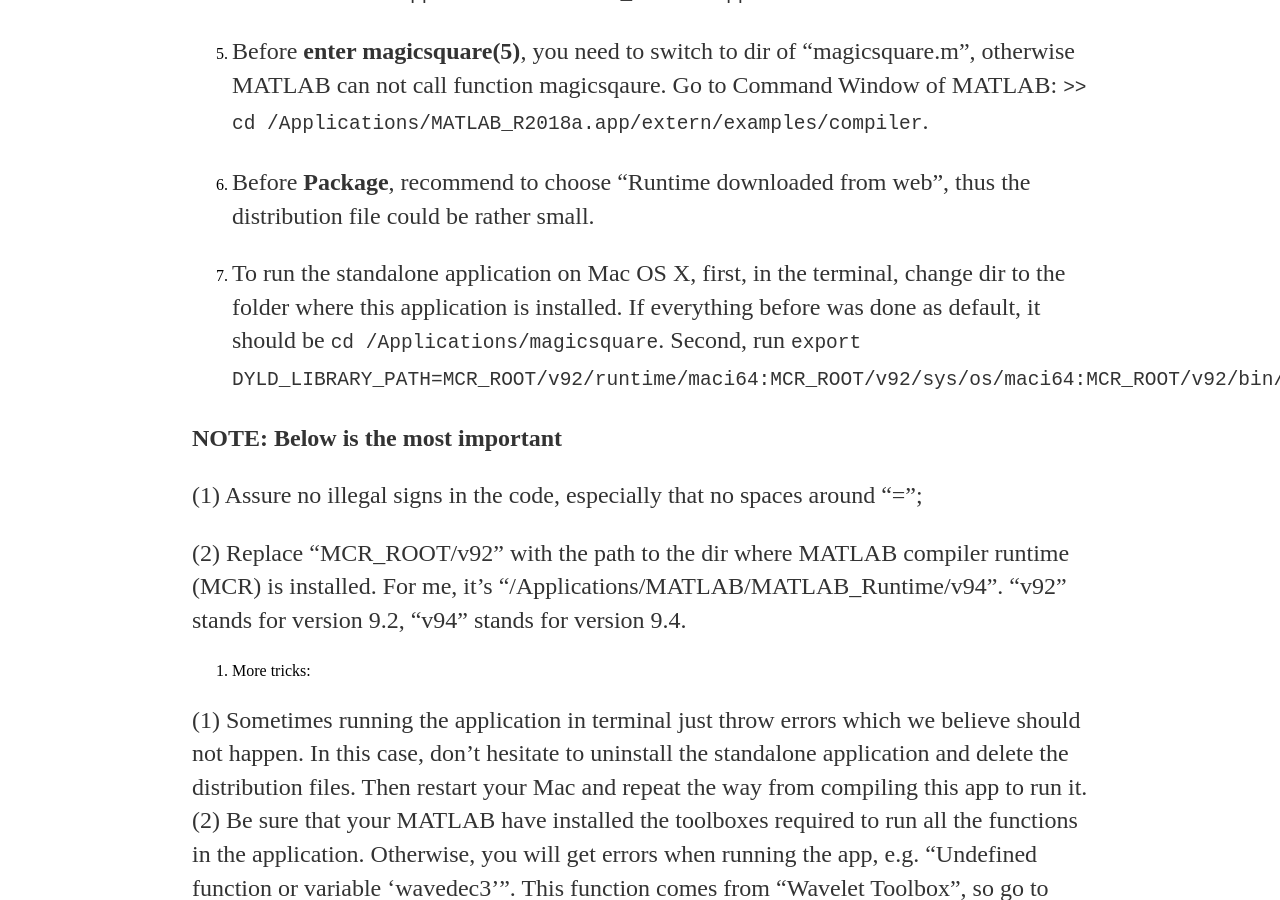
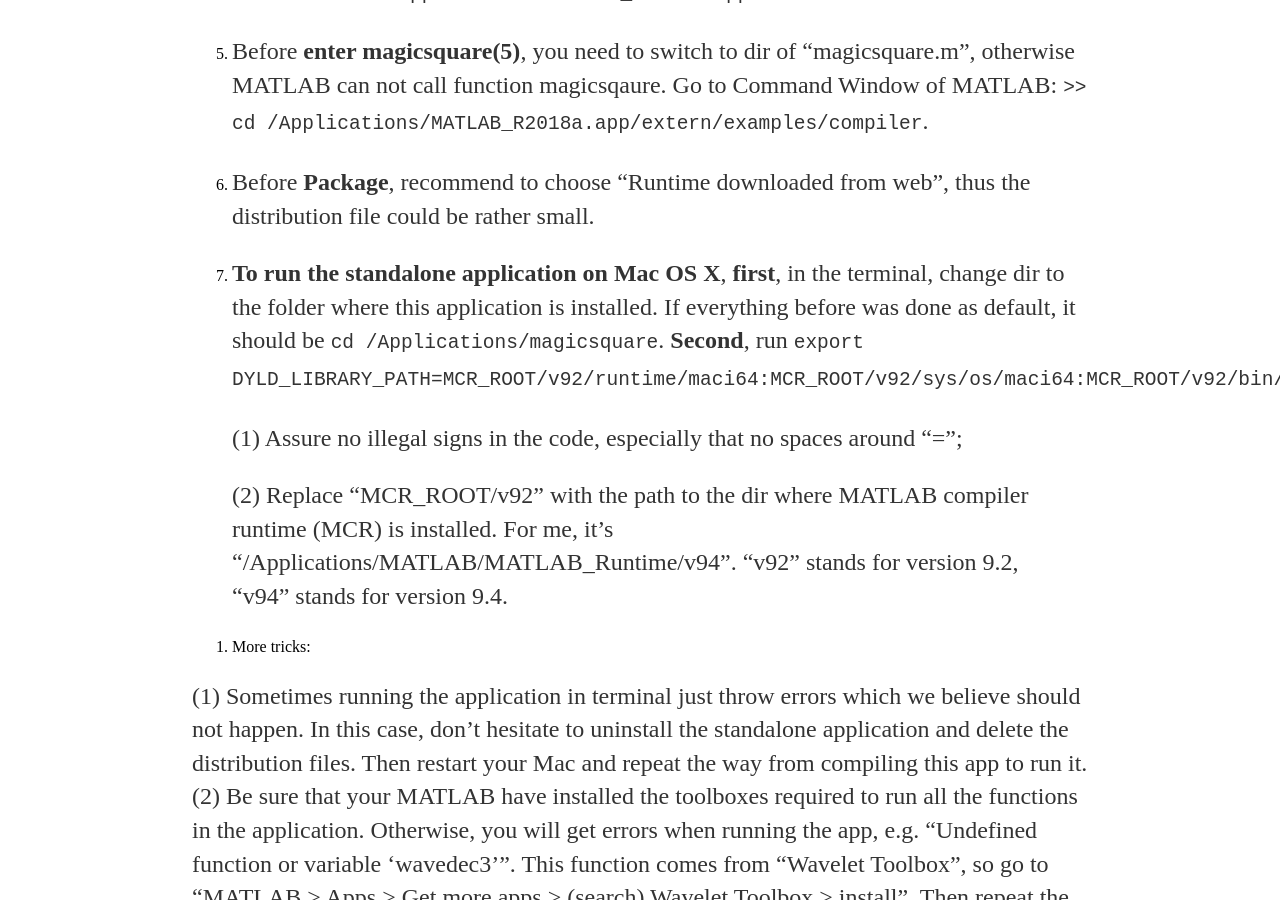
Before and after one commit to huangmozhilv/huangmozhilv.github.io, a Jekyll site: the page built from _posts/2018-04-12-Create-Standalone-Application-from-MATLAB.md, in a window 1280 px wide and 900 px high, scrolled down 946 px. Built offline with Jekyll 4.4.1, drawn with Linux system fonts in a browser that asks for light colours; comment, search, counter and statistics services are not loaded.

Commit message:
Update 2018-04-12-Create-Standalone-Application-from-MATLAB.md

```diff
--- a/_posts/2018-04-12-Create-Standalone-Application-from-MATLAB.md
+++ b/_posts/2018-04-12-Create-Standalone-Application-from-MATLAB.md
@@ -24,13 +24,11 @@ The [official guide by MathWorks](https://www.mathworks.com/help/compiler/create
 
 6. Before **Package**, recommend to choose "Runtime downloaded from web", thus the distribution file could be rather small.
 
-7. To run the standalone application on Mac OS X, first, in the terminal, change dir to the folder where this application is installed. If everything before was done as default, it should be `cd /Applications/magicsquare`. Second, run `export DYLD_LIBRARY_PATH=MCR_ROOT/v92/runtime/maci64:MCR_ROOT/v92/sys/os/maci64:MCR_ROOT/v92/bin/maci64`.
+7. **To run the standalone application on Mac OS X**, **first**, in the terminal, change dir to the folder where this application is installed. If everything before was done as default, it should be `cd /Applications/magicsquare`. **Second**, run `export DYLD_LIBRARY_PATH=MCR_ROOT/v92/runtime/maci64:MCR_ROOT/v92/sys/os/maci64:MCR_ROOT/v92/bin/maci64`.
 
-**NOTE: Below is the most important**
+>(1) Assure no illegal signs in the code, especially that no spaces around "=";
 
-(1) Assure no illegal signs in the code, especially that no spaces around "=";
-
-(2) Replace "MCR_ROOT/v92" with the path to the dir where MATLAB compiler runtime (MCR) is installed. For me, it's "/Applications/MATLAB/MATLAB_Runtime/v94". "v92" stands for version 9.2, "v94" stands for version 9.4.
+>(2) Replace "MCR_ROOT/v92" with the path to the dir where MATLAB compiler runtime (MCR) is installed. For me, it's "/Applications/MATLAB/MATLAB_Runtime/v94". "v92" stands for version 9.2, "v94" stands for version 9.4.
 
 8. More tricks:
 
```
